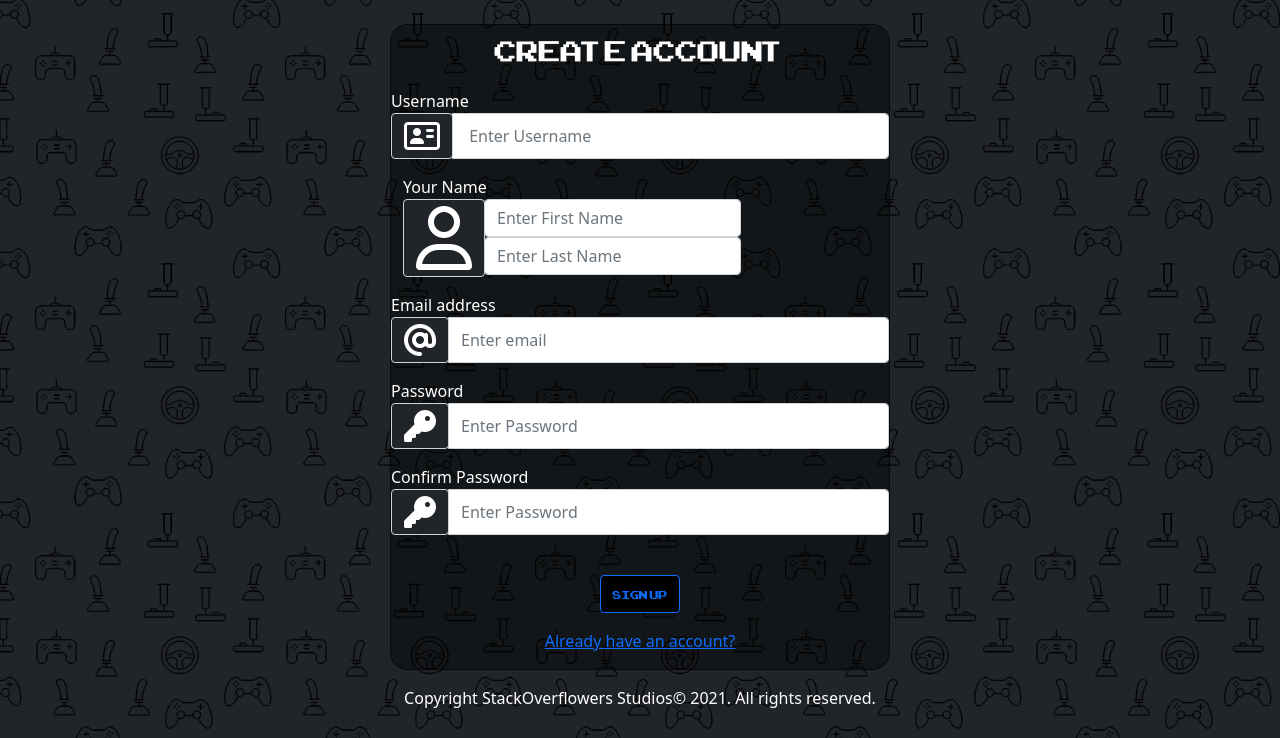
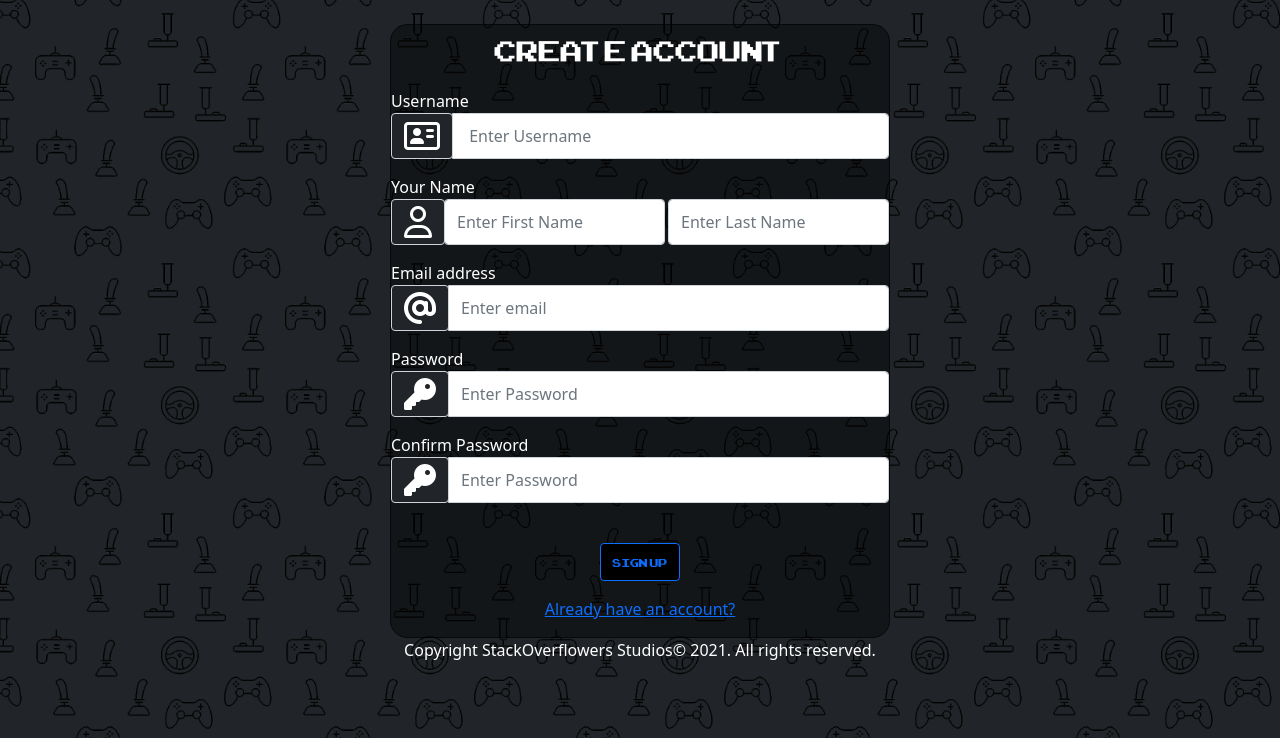
Before and after one commit to bermed28/My-Backlog-Handler, a Django app: page /register/ in a window 1280 px wide. Shown: the part 62-800 px from the top of the page. Run offline with Django 3.2, Linux system fonts and the light colour scheme; some libraries are stand-ins or nearby versions.

Commit message:
Fixed display bug.

```diff
--- a/index/templates/home/registration.html
+++ b/index/templates/home/registration.html
@@ -74,7 +74,7 @@
 </header>
 <!-- End of Header/Navbar -->
 <br>
-<div class="container pb-3">
+<div class="container">
     <form>
         <div class="myform form" style="justify-content: center;">
             <div class="logo mb-3">
@@ -92,33 +92,18 @@
                     <input type="text" class="form-control" placeholder=" Enter Username" aria-label="Username"
                            aria-describedby="basic-addon1" required>
                 </div>
-                <div class="container">
-                    <label for="exampleInputEmail1">Your Name</label>
-                    <div class="input-group mb-3" style="margin: auto;">
-                        <div class="input-group-prepend">
+
+                <label for="exampleInputEmail1">Your Name</label>
+                <div class="input-group mb-3" style="margin: auto;">
+                    <div class="input-group-prepend">
                                 <span class="input-group-text bg-dark text-white" id="basic-addon1"><i
-                                        class="far fa-user fa-4x"></i></span>
-                        </div>
-                        <div class="form-row">
-                            <input type="text" class="form-control form-inline col" placeholder="Enter First Name" aria-label="Name"
-                                   aria-describedby="basic-addon1" required>
-                            <input type="text" class="form-control form-inline col" placeholder="Enter Last Name" aria-label="Name"
-                                   aria-describedby="basic-addon1" required>
-                        </div>
+                                        class="far fa-user fa-2x"></i></span>
                     </div>
+                    <input type="text" class="form-control me-1" placeholder="Enter First Name" aria-label="Name"
+                           aria-describedby="basic-addon1" required style="border-radius: 0.25rem">
+                    <input type="text" class="form-control" placeholder="Enter Last Name" aria-label="Name"
+                           aria-describedby="basic-addon1" required style="border-radius: 0.25rem">
                 </div>
-                {#                <div class="input-group mb-3" style="justify-content: center; align-content: center; margin: auto;">#}
-                {#                    <div class="input-group-prepend">#}
-                {#                                <span class="input-group-text bg-dark text-white" id="basic-addon1"><i#}
-                {#                                        class="far fa-user fa-4x"></i></span>#}
-                {#                    </div>#}
-                {#                    <div class="form-row">#}
-                {#                        <input type="text" class="form-control form-inline col" placeholder="Enter First Name" aria-label="Name"#}
-                {#                               aria-describedby="basic-addon1" required>#}
-                {#                        <input type="text" class="form-control form-inline col" placeholder="Enter Last Name" aria-label="Name"#}
-                {#                               aria-describedby="basic-addon1" required>#}
-                {#                    </div>#}
-                {#                </div>#}
                 <label for="exampleInputEmail1">Email address</label>
                 <div class="input-group mb-3">
                     <div class="input-group-prepend">
```
